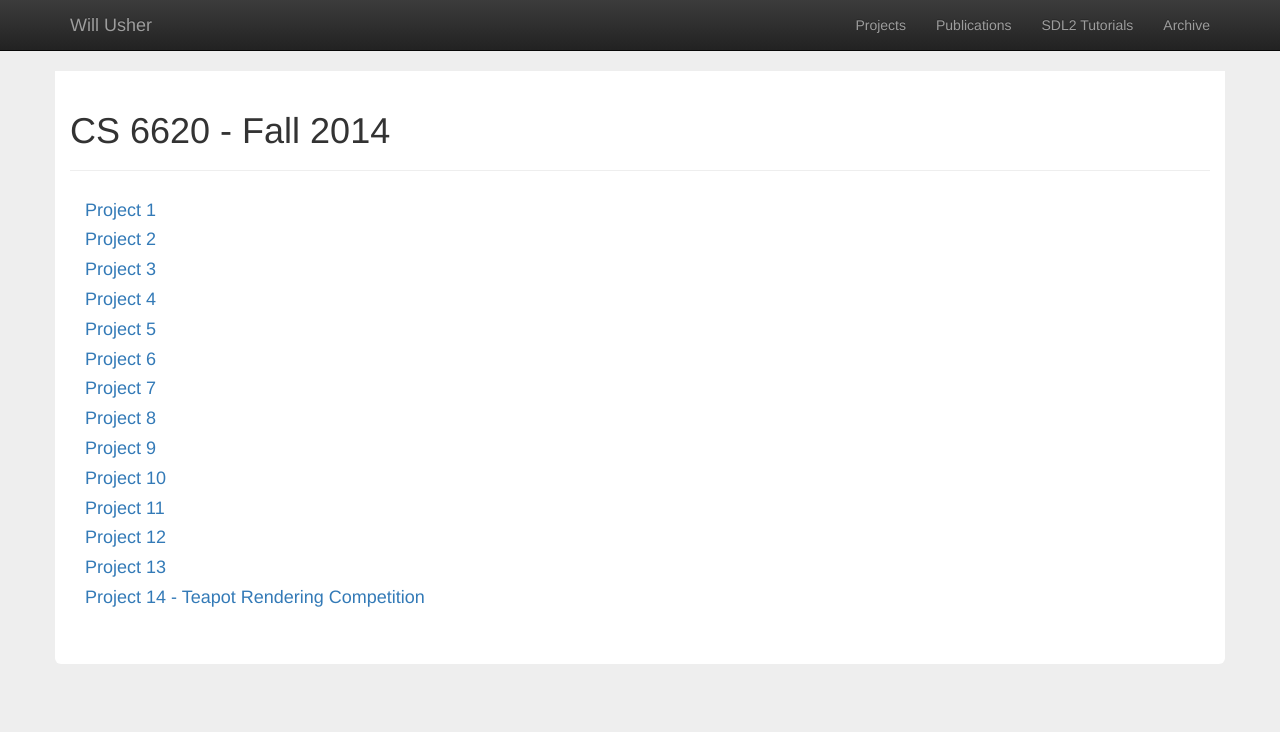
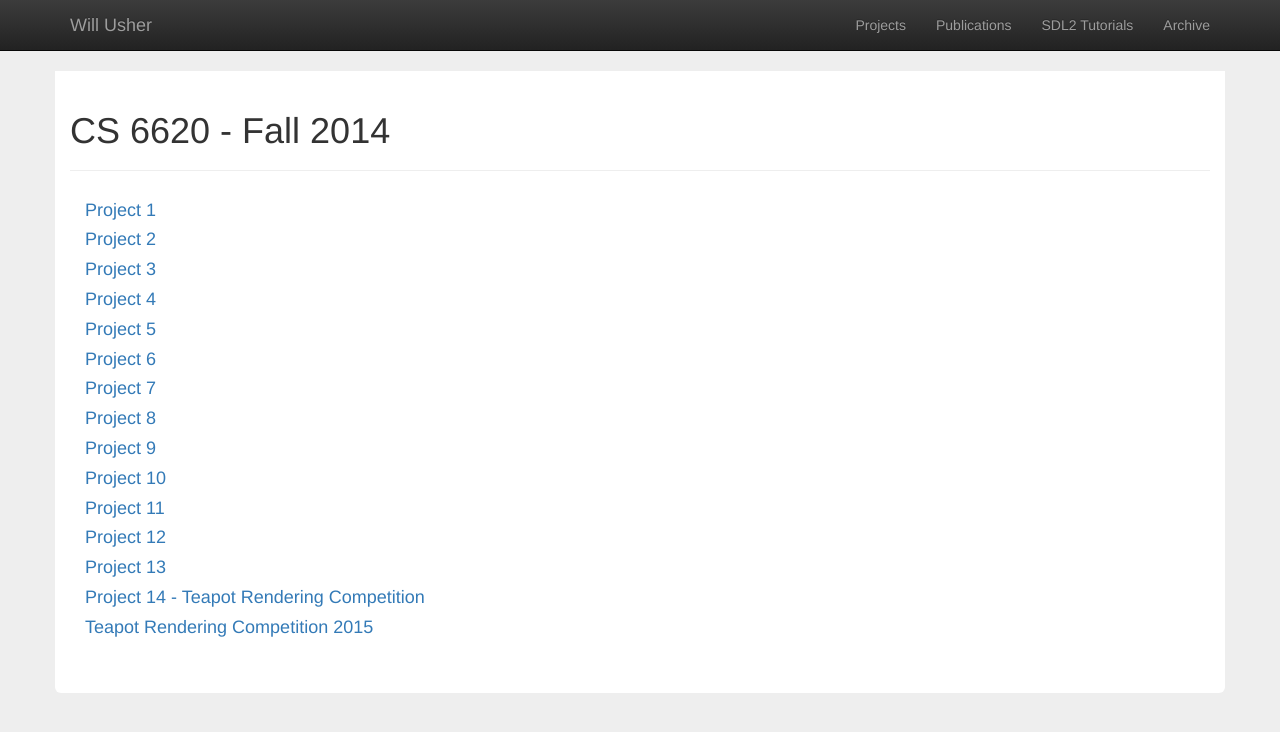
Before and after one commit to Twinklebear/Twinklebear.github.io, a Jekyll site: the page built from courses/cs6620/index.html, in a window 1280 px wide. Shown: the top 732 px of the page. Built offline with Jekyll 4.4.1, drawn with Linux system fonts in a browser that asks for light colours; nearby versions of some CDN libraries.

Commit message:
Add teapot submission to index as well

```diff
--- a/courses/cs6620/index.html
+++ b/courses/cs6620/index.html
@@ -19,5 +19,6 @@ description: ""
 <a href="/courses/cs6620/prj12.html"><h4>Project 12</h4></a>
 <a href="/courses/cs6620/prj13.html"><h4>Project 13</h4></a>
 <a href="/courses/cs6620/prj14.html"><h4>Project 14 - Teapot Rendering Competition</h4></a>
+<a href="/courses/cs6620/tr15.html"><h4>Teapot Rendering Competition 2015</h4></a>
 <br />
 <br />
```
